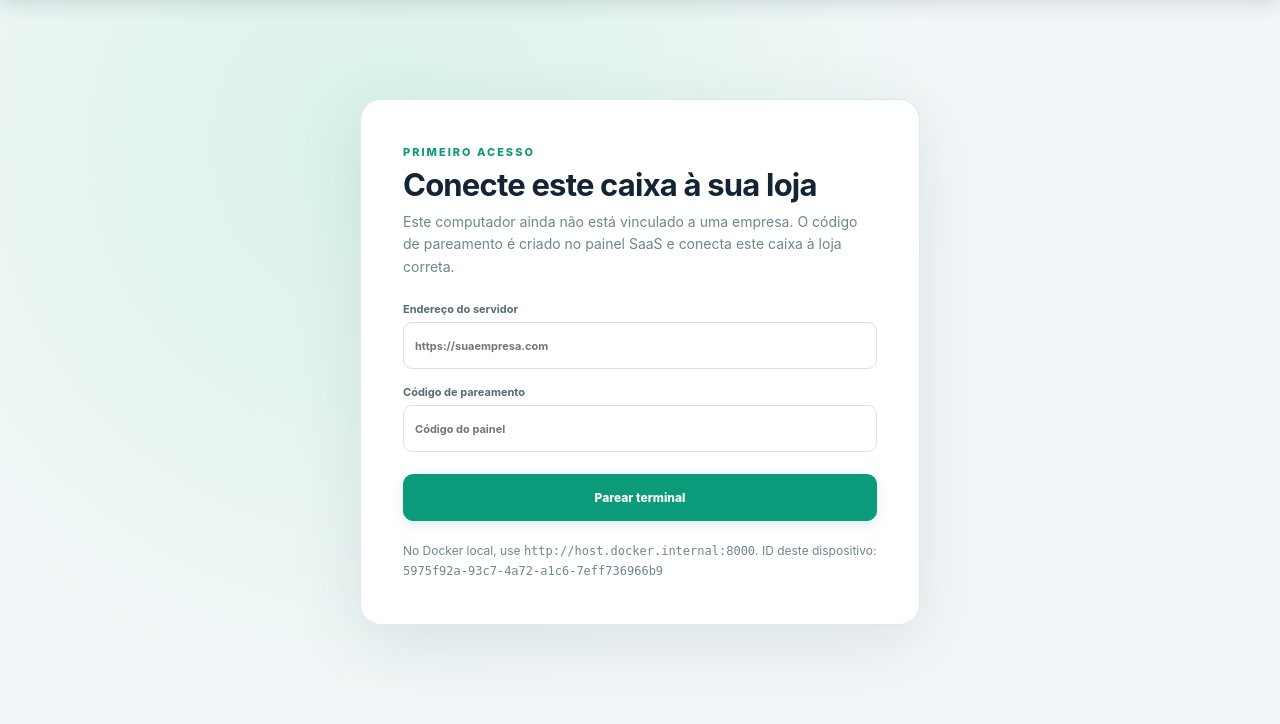
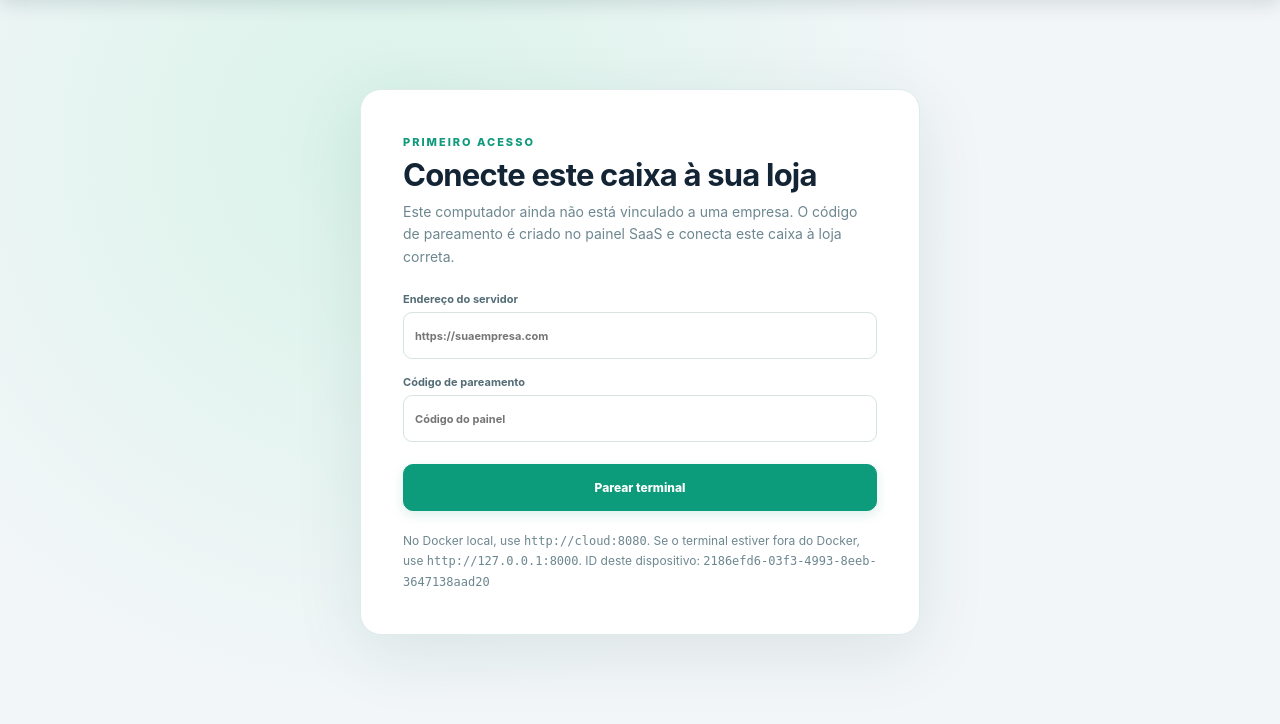
Before and after one commit to brmagalhaess/pdv-saas-marica, a Flask app: page / in a window 1280 px wide. Shown: the part 76-800 px from the top of the page. Run offline with Flask 3, Linux system fonts and the light colour scheme; data comes from the database, SQL or seed files in the repository; data that the repository does not hold is empty; some libraries are stand-ins or nearby versions.

Commit message:
Clarify Docker cloud address for pairing

```diff
--- a/terminal/templates/index.html
+++ b/terminal/templates/index.html
@@ -25,7 +25,7 @@
         <label>Código de pareamento <input id="pairCode" autocomplete="off" placeholder="Código do painel" required></label>
         <button class="primary" type="submit">Parear terminal</button>
       </form>
-      <p class="hint">No Docker local, use <code>http://host.docker.internal:8000</code>. ID deste dispositivo: <code id="deviceId"></code></p>
+      <p class="hint">No Docker local, use <code>http://cloud:8080</code>. Se o terminal estiver fora do Docker, use <code>http://127.0.0.1:8000</code>. ID deste dispositivo: <code id="deviceId"></code></p>
     </div>
   </section>
 
```
